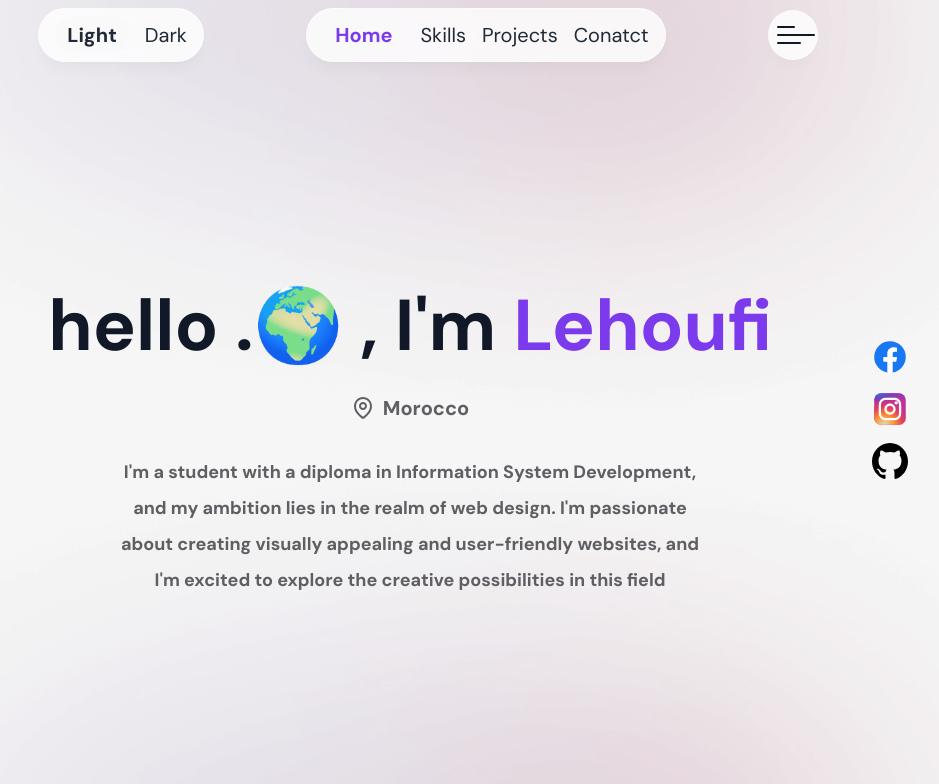
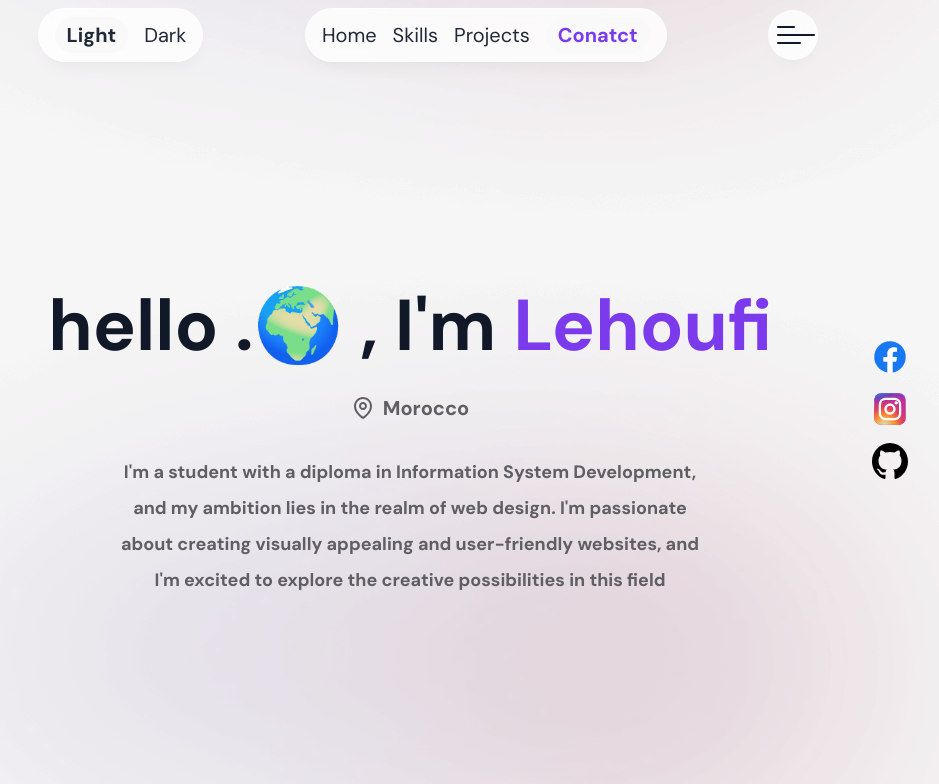
Before and after one commit to Lehoufi/personal-portfolio, a Next.js app: page / in a window 1280 px wide. Shown: the top 784 px of the page, without its empty margins (212-1151 px from the left). Built offline with nearby package versions, Linux system fonts and the light colour scheme.

Commit message:
portfolio

```diff
--- a/app/components/contact.jsx
+++ b/app/components/contact.jsx
@@ -3,7 +3,7 @@ import React from 'react'
 import { useState,useEffect } from 'react';
 import { useInView } from 'react-intersection-observer';
 import { motion, useAnimation } from 'framer-motion'
-function Contact({primaryColor}) {
+function Contact({updatepost,primaryColor}) {
     const [name, setName] = useState('');
     const [email, setEmail] = useState('');
     const [message, setMessage] = useState('');
@@ -23,8 +23,9 @@ function Contact({primaryColor}) {
   useEffect(() => {
     if (inView) {
       controls.start("visible");
+      updatepost('contact')
     }
-  }, [controls, inView]);
+  }, [controls, inView,updatepost]);
       return (
         <>
       {
--- a/app/components/projects.jsx
+++ b/app/components/projects.jsx
@@ -1,8 +1,6 @@
 import { useEffect, useRef, useState } from 'react';
 import { useInView } from 'react-intersection-observer';
 import { motion, useAnimation } from 'framer-motion';
-import Image from 'next/image';
-import Link from 'next/link';
 import Project from './project';
 export default function Page({ updatepost,primaryColor }) {
   const [ref, inView] = useInView();
@@ -24,9 +22,10 @@ export default function Page({ updatepost,primaryColor }) {
 
   return (
     <motion.section
+
       className="fx flex-col items-center justify-center my-9 max-md:my-4"
     >
-      <h1 className={ `text-6xl text-center mt-10 font-semibold  transition-all duration-400 `} style={{ color: primaryColor }} id="project"> projects</h1>
+      <h1  ref={ref} className={ `text-6xl text-center mt-10 font-semibold  transition-all duration-400 `} style={{ color: primaryColor }} id="project"> projects</h1>
 
       {
   projects.map((projet,index) => (
--- a/app/components/skills.jsx
+++ b/app/components/skills.jsx
@@ -16,14 +16,14 @@ export default function Page({ updatepost,primaryColor }) {
     }
   }, [controls, inView,updatepost]);
   return (
-   <div  className=' py-8 md:py-4 ' id='skills'>
-        <h1 className="text-6xl max-md:text-4xl max-md:m-0 text-gray-900 dark:text-gray-200 font-bold text-center m-4 w-full max-w-[80%] max-md:max-w-[100%] mx-auto">
+   <div   className=' py-8 md:py-4 ' id='skills'>
+        <h1  className="text-6xl max-md:text-4xl max-md:m-0 text-gray-900 dark:text-gray-200 font-bold text-center m-4 w-full max-w-[80%] max-md:max-w-[100%] mx-auto">
   Shape your <span className='transition-all duration-400' style={{ color: primaryColor }}>design</span>, shape your business
   <span style={{ color: primaryColor }}>destiny</span>
 .
 </h1>
 
-<div className='fx justify-center gap-8 my-20 max-md:my-6 flex-wrap'>
+<div ref={ref} className='fx justify-center gap-8 my-20 max-md:my-6 flex-wrap'>
   {skills && skills.components && skills.components.map((skill, index) => (
         <Skill key={index}
           image={skill.src}
--- a/app/globals.css
+++ b/app/globals.css
@@ -172,7 +172,7 @@ box-shadow: rgba(100, 100, 111, 0.2) 0px 7px 29px 0px;}
   top: 0;
   left: 0;
   width: 100%;
-  height: 72%;
+  height: 99%;
   background-image: url(/back.webp);
   background-position: center;
   background-repeat: repeat;
```
